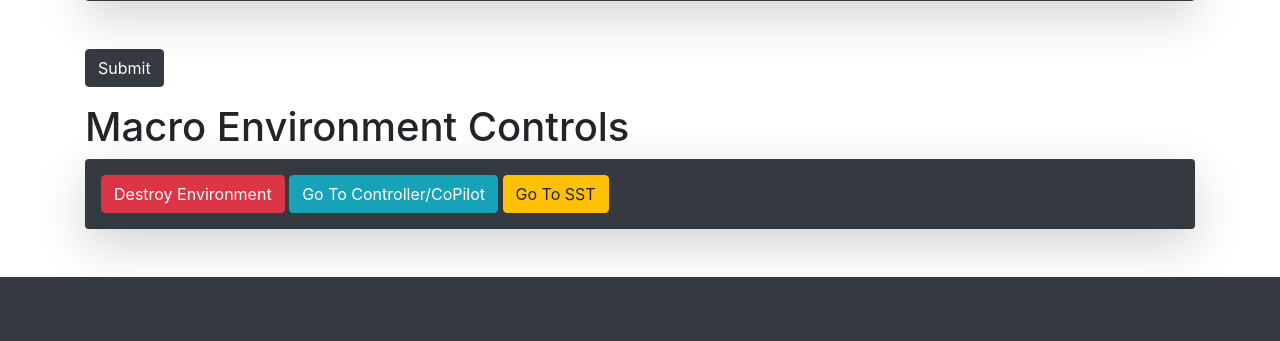
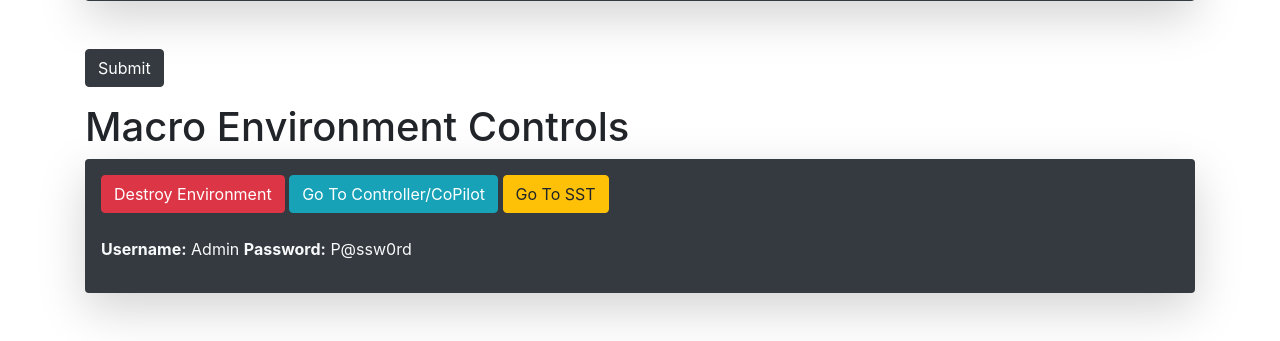
Before and after one commit to trevorpatch73/MyAviatrixLabKit, a Flask app: template application/templates/homepage.html in a window 1280 px wide. Shown: the part 816-1157 px from the top of the page. Before the commit the page ends 1093 px from the top, so only its background shows below. Run offline with Flask 2, Linux system fonts and the light colour scheme; the template is opened without the code that fills it: values that come from a table or form of the project are taken from there, others are empty; some libraries are stand-ins or nearby versions.

Commit message:
Update homepage.html

```diff
--- a/application/templates/homepage.html
+++ b/application/templates/homepage.html
@@ -37,6 +37,8 @@
         <input type="submit" name="submit_button" class="btn btn-danger" value="Destroy Environment">
         <a href="https://{{aviatrix_controller_public_ip}}" class="btn btn-info" role="button">Go To Controller/CoPilot</a>
         <a href="https://{{aviatrix_sst_public_ip}}" class="btn btn-warning" role="button">Go To SST</a>
+        <br/><br/>
+        <p><b>Username:</b> Admin <b>Password:</b> P@ssw0rd</p>
         {% else %}
         <b>This section is disabled until all requirements inputs are made</b>
         {%- endif %}
```
